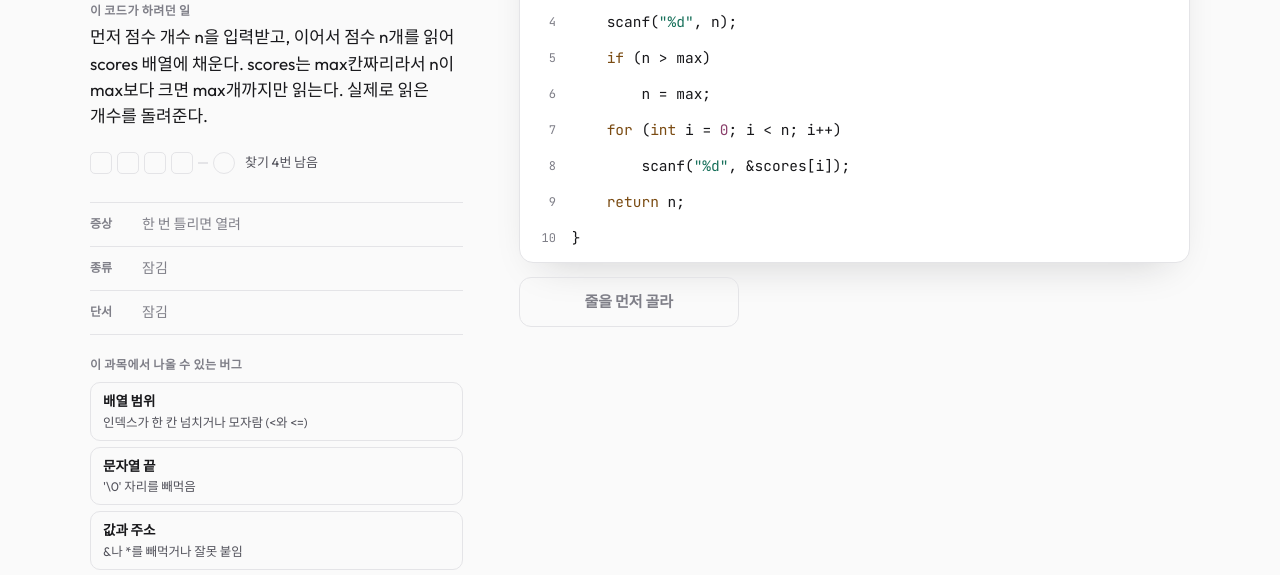
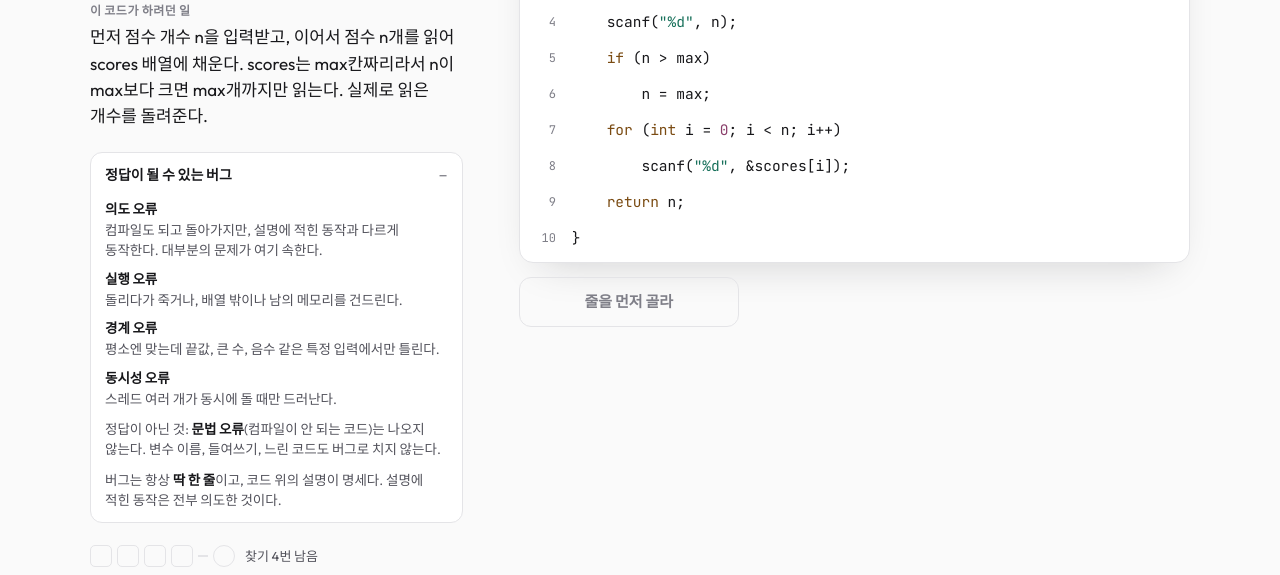
Before and after one commit to door-yeah/bugle, a plain HTML site: page index.html in a window 1280 px wide. Shown: the part 207-782 px from the top of the page. Drawn offline with Linux system fonts and the light colour scheme; a web font is replaced by a local one.

Commit message:
처음 들어오면 정답이 될 수 있는 버그 안내, 과목별 목록은 한 번 틀리면 열림
Co-Authored-By: Claude Opus 5.5 <noreply@anthropic.com>

```diff
--- a/index.html
+++ b/index.html
@@ -315,6 +315,21 @@ button { font: inherit; color: inherit; }
 .cex-log li div { min-width: 0; }
 .cex-log li div b { display: block; font-size: 12px; font-weight: 600; color: var(--ink-3); margin-bottom: 4px; }
 .cex-log li .in { grid-column: 1 / -1; }
+.rules { border: 1px solid var(--line); border-radius: 12px; background: var(--surface); font-size: 13.5px; line-height: 1.5; }
+.rules summary {
+  list-style: none; cursor: pointer; padding: 11px 14px; font-weight: 600; font-size: 14px;
+  display: flex; justify-content: space-between; align-items: center; -webkit-tap-highlight-color: transparent;
+}
+.rules summary::-webkit-details-marker { display: none; }
+.rules summary::after { content: "+"; font-family: var(--mono); color: var(--ink-3); font-weight: 400; font-size: 16px; }
+.rules[open] summary::after { content: "\2013"; }
+.rules summary:focus-visible { outline: 2px solid var(--accent); outline-offset: 2px; border-radius: 12px; }
+.rules ul { list-style: none; margin: 0; padding: 0 14px; display: grid; gap: 8px; }
+.rules li { display: grid; gap: 1px; }
+.rules li span, .rules p { color: var(--ink-2); }
+.rules p { margin: 10px 14px 0; }
+.rules p:last-child { margin-bottom: 12px; }
+.rules p b { color: var(--ink); font-weight: 600; }
 .kinds h2 { margin: 6px 0 8px; font-size: 12px; font-weight: 600; letter-spacing: 0.04em; color: var(--ink-3); }
 .kinds ul { list-style: none; margin: 0; padding: 0; display: grid; gap: 6px; }
 .kinds li {
@@ -405,6 +420,17 @@ button { font: inherit; color: inherit; }
       <div class="issue-meta"><b id="subject">&nbsp;</b><span id="dateLabel">&nbsp;</span></div>
     </div>
     <p class="goal"><span id="goalLabel">이 코드가 하려던 일</span><span id="goal" style="all:unset"></span></p>
+    <details class="rules" id="rules">
+      <summary>정답이 될 수 있는 버그</summary>
+      <ul>
+        <li><b>의도 오류</b><span>컴파일도 되고 돌아가지만, 설명에 적힌 동작과 다르게 동작한다. 대부분의 문제가 여기 속한다.</span></li>
+        <li><b>실행 오류</b><span>돌리다가 죽거나, 배열 밖이나 남의 메모리를 건드린다.</span></li>
+        <li><b>경계 오류</b><span>평소엔 맞는데 끝값, 큰 수, 음수 같은 특정 입력에서만 틀린다.</span></li>
+        <li><b>동시성 오류</b><span>스레드 여러 개가 동시에 돌 때만 드러난다.</span></li>
+      </ul>
+      <p>정답이 아닌 것: <b>문법 오류</b>(컴파일이 안 되는 코드)는 나오지 않는다. 변수 이름, 들여쓰기, 느린 코드도 버그로 치지 않는다.</p>
+      <p>버그는 항상 <b>딱 한 줄</b>이고, 코드 위의 설명이 명세다. 설명에 적힌 동작은 전부 의도한 것이다.</p>
+    </details>
     <div class="tries" aria-live="polite">
       <div class="tries-boxes" id="triesBoxes"></div>
       <div class="tries-label" id="triesLabel"></div>
@@ -414,7 +440,7 @@ button { font: inherit; color: inherit; }
   <aside class="side">
     <ol class="hints" id="hints"></ol>
     <section class="kinds" id="kinds" hidden>
-      <h2>이 과목에서 나올 수 있는 버그</h2>
+      <h2>힌트: 이 과목에서 나올 수 있는 버그</h2>
       <ul id="kindList"></ul>
     </section>
     <p class="note" id="testNote" hidden></p>
@@ -583,13 +609,18 @@ button { font: inherit; color: inherit; }
       ["비교와 정렬", "비교 함수나 정렬 기준이 틀림"],
     ],
   };
+  function renderRules() {
+    var seen = load("seenRules", false);
+    $("rules").open = !seen;
+    save("seenRules", true);
+  }
+
   function renderKinds() {
     var list = KINDS[puzzle.subject];
     if (!list) return;
     $("kindList").innerHTML = list.map(function (k) {
       return "<li><b>" + esc(k[0]) + "</b><span>" + esc(k[1]) + "</span></li>";
     }).join("");
-    $("kinds").hidden = false;
   }
 
   // ---------- 색칠 ----------
@@ -799,6 +830,9 @@ button { font: inherit; color: inherit; }
         : '<li class="locked"><span class="tag">' + names[i] + "</span><p>" +
           (stage === "find" && i === open ? "한 번 틀리면 열려" : "잠김") + "</p></li>";
     }).join("");
+
+    // 과목별 버그 목록은 한 번 틀리면(또는 끝나면) 열리는 힌트다
+    $("kinds").hidden = !$("kindList").innerHTML || (misses() === 0 && !state.findDone);
 
     // 폰에서는 힌트 목록이 코드 아래에 있으므로, 방금 열린 힌트를 제출 버튼 위에도 보여준다
     var dh = $("dockHint");
@@ -1030,6 +1064,7 @@ button { font: inherit; color: inherit; }
 
   // ---------- 시작 ----------
   renderHead();
+  renderRules();
   renderKinds();
   renderRows();
   renderState();
```
